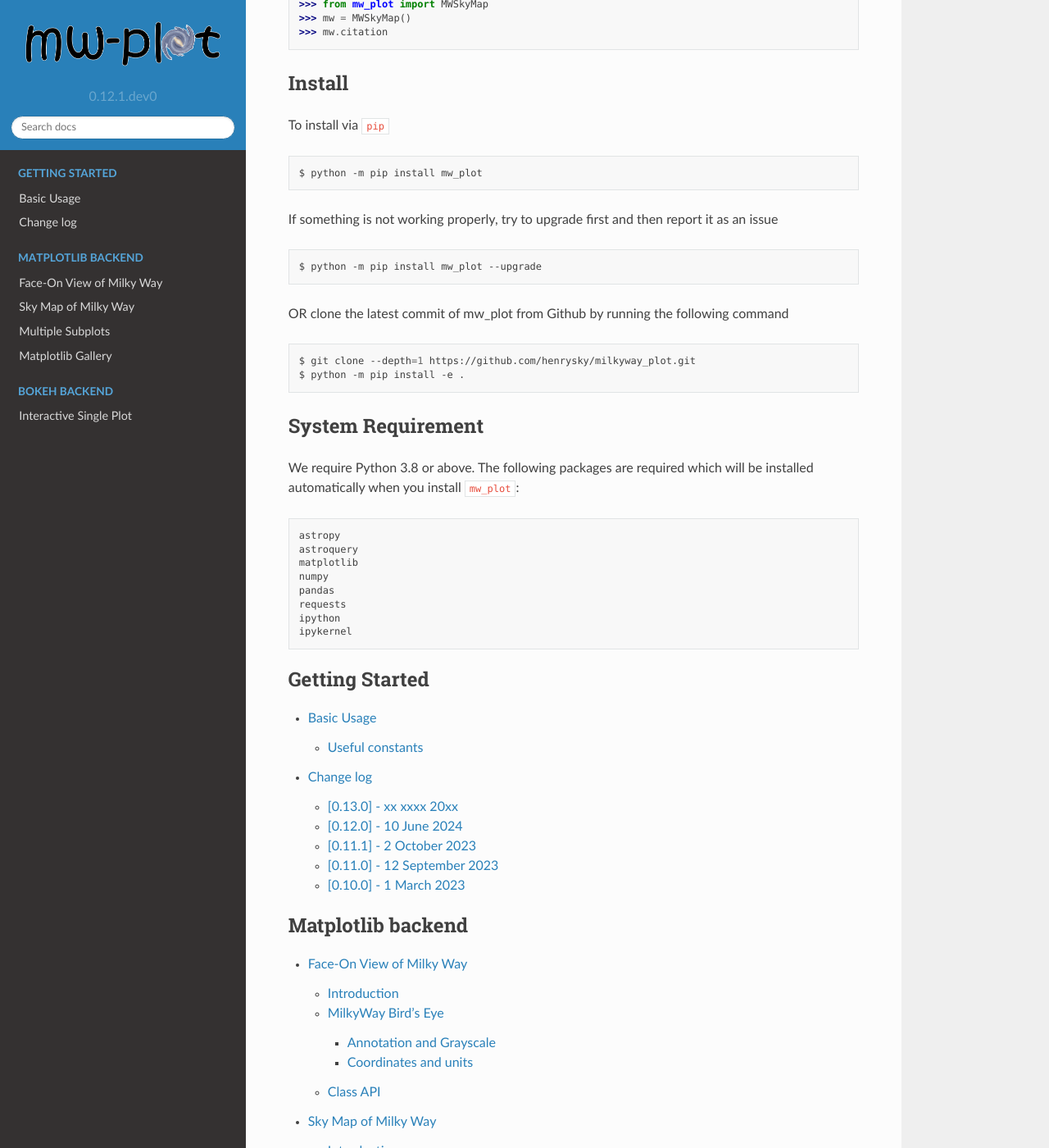
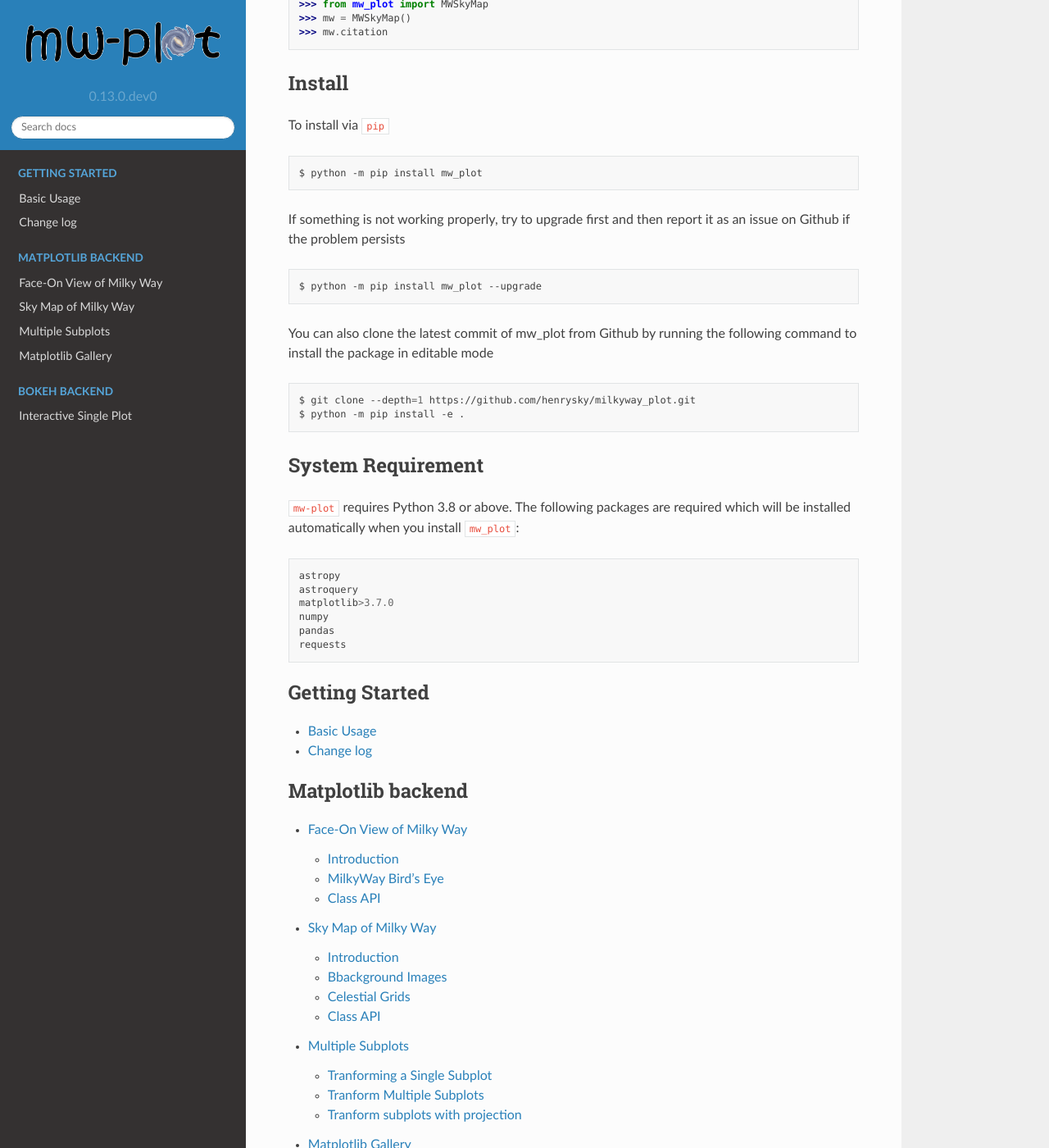
Before and after one commit to henrysky/milkyway_plot, a Sphinx documentation site: the page built from docs/source/index.rst, in a window 1280 px wide and 1400 px high, scrolled down 688 px. Shown: the whole window at 82% size. Built offline with Sphinx 7.4.7 and the Read the Docs theme 2.0.0, drawn with Linux system fonts in a browser that asks for light colours.

```diff
--- a/docs/source/index.rst
+++ b/docs/source/index.rst
@@ -42,14 +42,14 @@ To install via ``pip``
    python -m pip install mw_plot
 
 
-If something is not working properly, try to upgrade first and then report it as an issue
+If something is not working properly, try to upgrade first and then report it as an issue on Github if the problem persists
 
 .. prompt:: bash $
 
    python -m pip install mw_plot --upgrade
 
 
-OR clone the latest commit of mw_plot from Github by running the following command
+You can also clone the latest commit of mw_plot from Github by running the following command to install the package in editable mode
 
 .. prompt:: bash $
 
@@ -59,18 +59,19 @@ OR clone the latest commit of mw_plot from Github by running the following comma
 System Requirement
 ---------------------
 
-We require Python 3.8 or above. The following packages are required which will be installed automatically when you install ``mw_plot``:
+``mw-plot`` requires Python 3.8 or above. The following packages are required which will be installed automatically when you install ``mw_plot``:
 
 .. literalinclude:: ../../requirements.txt
 
 .. toctree::
-   :maxdepth: 2
+   :maxdepth: 1
    :caption: Getting Started
 
    basics
    changelog
 
 .. toctree::
+   :maxdepth: 2
    :caption: Matplotlib backend
 
    matplotlib_faceon
--- a/pyproject.toml
+++ b/pyproject.toml
@@ -7,7 +7,7 @@ mw_plot = ["*.png", "*.jpg"]
 
 [project]
 name = "mw_plot"
-version = "0.12.1.dev0"
+version = "0.13.0.dev0"
 dynamic = ["dependencies"]
 requires-python = ">=3.9"
 authors = [
--- a/requirements.txt
+++ b/requirements.txt
@@ -1,8 +1,6 @@
 astropy
 astroquery
-matplotlib
+matplotlib>3.7.0
 numpy
 pandas
 requests
-ipython
-ipykernel
```
Also changed, not shown: other parts of docs/source/index.rst (+1 -0 lines), docs/source/basics.rst (+13 -11 lines), docs/source/const_utils.png (deleted).
